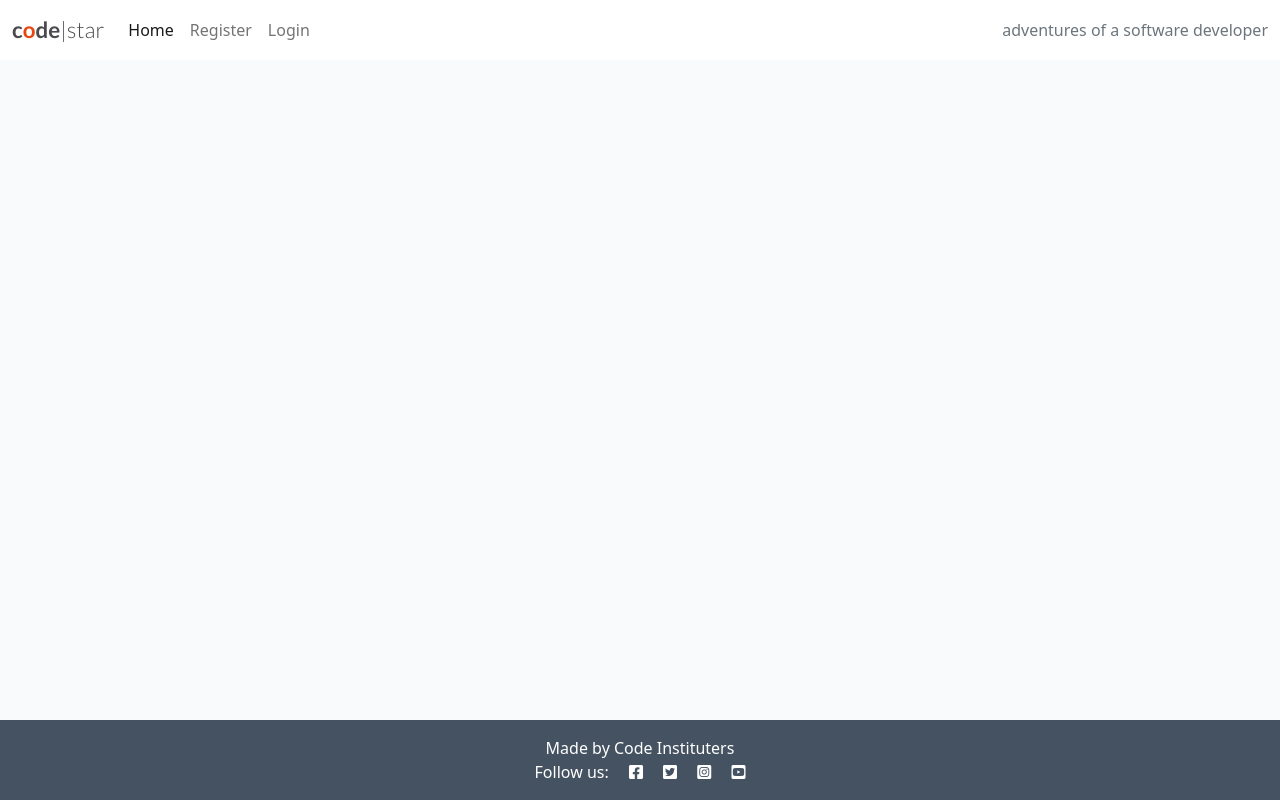
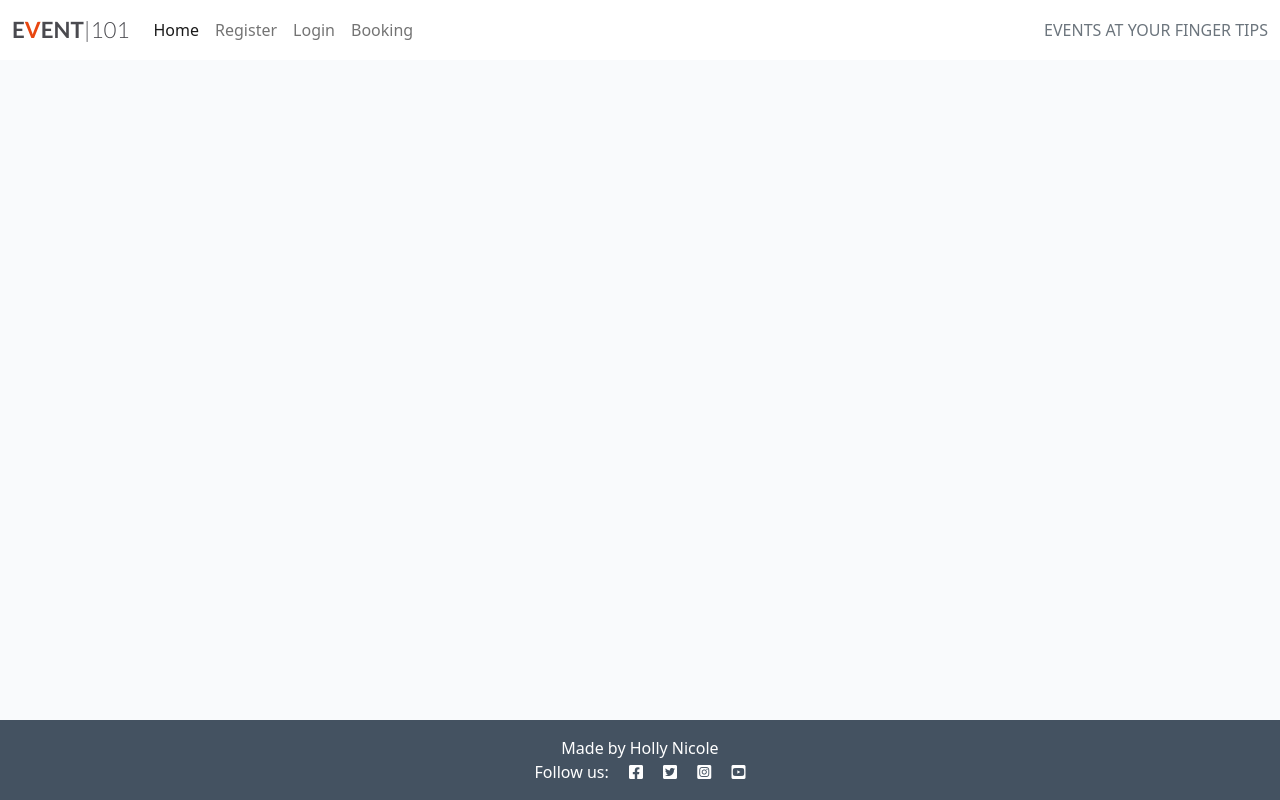
Before and after one commit to hnjw-png/DJANGOBLOG, a Django app: page / in a window 1280 px wide. Run offline with Django 3.2, Linux system fonts and the light colour scheme; data that the repository does not hold is empty.

Commit message:
add events booking template, add images to homepage, render the correct urls for the booking reservation model

```diff
--- a/bookingblog/settings.py
+++ b/bookingblog/settings.py
@@ -30,7 +30,7 @@ SECRET_KEY = os.environ.get('SECRET_KEY')
 # SECURITY WARNING: don't run with debug turned on in production!
 DEBUG = True
 
-ALLOWED_HOSTS = ['rest.herokuapp.com']
+ALLOWED_HOSTS = ['rest.herokuapp.com', '8000-hnjwpng-djangoblog-ohrky9dltau.ws-eu105.gitpod.io']
 
 
 # Application definition
--- a/static/css/style.css
+++ b/static/css/style.css
@@ -2,6 +2,9 @@ body {
     background-color: #F9FAFC;
 }
 
+.imagehome {
+    size: 500px;
+}
 .brand {
     font-family: Lato, sans-serif;
     font-size: 1.4rem;
--- a/templates/base.html
+++ b/templates/base.html
@@ -4,7 +4,7 @@
 <html class="h-100">
 
 <head>
-    <title>CodeStar Blog</title>
+    <title>EVENTS 101</title>
 
     <link rel="preconnect" href="https://fonts.gstatic.com">
     <link href="https://fonts.googleapis.com/css2?family=Roboto:wght@300&display=swap" rel="stylesheet">
@@ -26,8 +26,8 @@
 
     <nav class="navbar navbar-expand-lg navbar-light bg-white">
         <div class="container-fluid">
-            <a class="navbar-brand" href="{% url 'home' %}"><span class="brand">c<span class="red-o">o</span>de<span
-                        class="thin">|star</span></span></span></a>
+            <a class="navbar-brand" href="{% url 'home' %}"><span class="brand">E<span class="red-o">V</span>ENT<span
+                        class="thin">|101</span></span></span></a>
             <button class="navbar-toggler" type="button" data-bs-toggle="collapse" data-bs-target="#navbarText"
                 aria-controls="navbarText" aria-expanded="false" aria-label="Toggle navigation">
                 <span class="navbar-toggler-icon"></span>
@@ -48,24 +48,28 @@
                     <li class="nav-item">
                         <a class="nav-link" href="#">Login</a>
                     </li>
+                </li>
+                <li class="nav-item">
+                    <a class="nav-link" href="booking.html">Booking</a>
+                </li>
                     {% endif %}
                 </ul>
                 <span class="navbar-text text-muted">
-                    adventures of a software developer
+                    EVENTS AT YOUR FINGER TIPS
                 </span>
             </div>
         </div>
     </nav>
 
-    <main class="flex-shrink-0 main-bg">
+    <main class="main-bg">
         {% block content %}
-        <img src=" https://codeinstitute.s3.amazonaws.com/fullstack/blog/default.jpg" alt="">
+        <img src="/media/bhhh.jpg" alt="the-one-who-created-events101">
         {% endblock content %}
     </main>
 
     <!-- Footer -->
     <footer class="footer mt-auto py-3 dark-bg">
-        <p class="m-0 text-center text-white">Made by Code Instituters</p>
+        <p class="m-0 text-center text-white">Made by Holly Nicole</p>
         <p class="m-0 text-center text-white">Follow us: <i class="fab fa-facebook-square ms-3"></i>
             <i class="fab fa-twitter-square ms-3"></i>
             <i class="fab fa-instagram-square ms-3"></i>
```
Also changed, not shown: blog/models.py (+7 -7 lines), media/bhhh.jpg (added).
